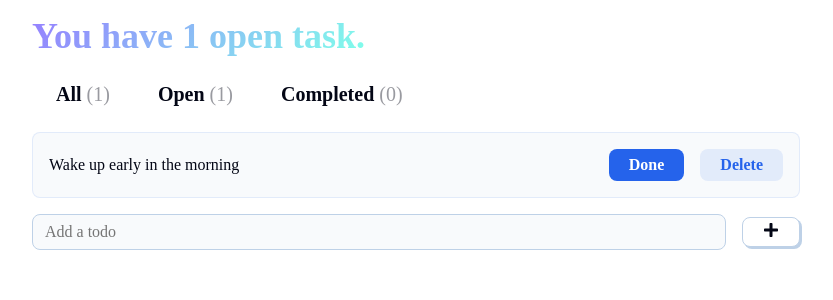
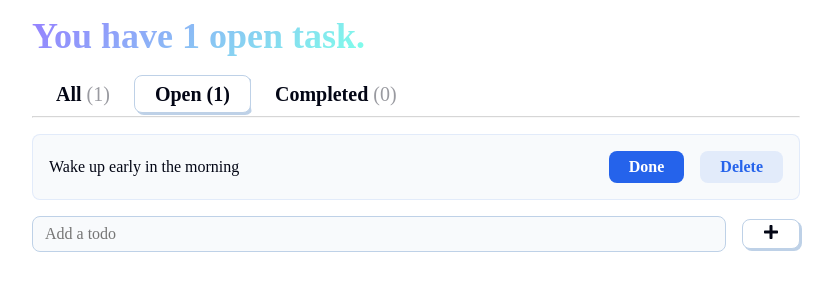
Before and after one commit to ayush-trivedi-925/should-do-list, a React (Vite) app: page / in a window 1280 px wide. Shown: the top 300 px of the page, without its empty margins (224-1057 px from the left). Built offline with nearby package versions, Linux system fonts and the light colour scheme; a web font is replaced by a local one.

Commit message:
Added logic for tabs in Todo List

```diff
--- a/src/App.jsx
+++ b/src/App.jsx
@@ -16,6 +16,8 @@ function App() {
     { input: "Wake up early in the morning", complete: false },
   ]);
 
+  const [selectedTab, setSelectedTab] = useState("Open");
+
   const handleAddTodo = (newTodo) => {
     const newTodoList = [...todos, { input: newTodo, complete: false }];
     setTodos(newTodoList);
@@ -24,8 +26,12 @@ function App() {
   return (
     <>
       <Header todos={todos} />
-      <Tabs todos={todos} />
-      <TodoList todos={todos} />
+      <Tabs
+        selectedTab={selectedTab}
+        setSelectedTab={setSelectedTab}
+        todos={todos}
+      />
+      <TodoList selectedTab={selectedTab} todos={todos} />
       <TodoInput handleAddTodo={handleAddTodo} />
     </>
   );
--- a/src/components/Tabs.jsx
+++ b/src/components/Tabs.jsx
@@ -1,4 +1,4 @@
-export default function Tabs({ todos }) {
+export default function Tabs({ todos, selectedTab, setSelectedTab }) {
   // Mapping in JavaScript
   const tabs = ["All", "Open", "Completed"];
   return (
@@ -11,13 +11,22 @@ export default function Tabs({ todos }) {
             ? todos.filter((val) => !val.complete).length
             : todos.filter((val) => val.complete).length;
         return (
-          <button className="tab-button" key={tabIndex}>
+          <button
+            className={
+              "tab-button" + (tab === selectedTab ? "selected-tab" : "")
+            }
+            key={tabIndex}
+            onClick={() => {
+              setSelectedTab(tab);
+            }}
+          >
             <h4>
               {tab} <span>({numOfTasks})</span>
             </h4>
           </button>
         );
       })}
+      <hr />
     </nav>
   );
 }
--- a/src/components/TodoList.jsx
+++ b/src/components/TodoList.jsx
@@ -1,11 +1,10 @@
 import TodoCard from "./TodoCard";
 
-export default function TodoList({ todos }) {
-  const tab = "All";
+export default function TodoList({ todos, selectedTab }) {
   const filterTodos =
-    tab === "All"
+    selectedTab === "All"
       ? todos
-      : tab === "Open"
+      : selectedTab === "Open"
       ? todos.filter((val) => !val.complete)
       : todos.filter((val) => val.complete);
 
```
